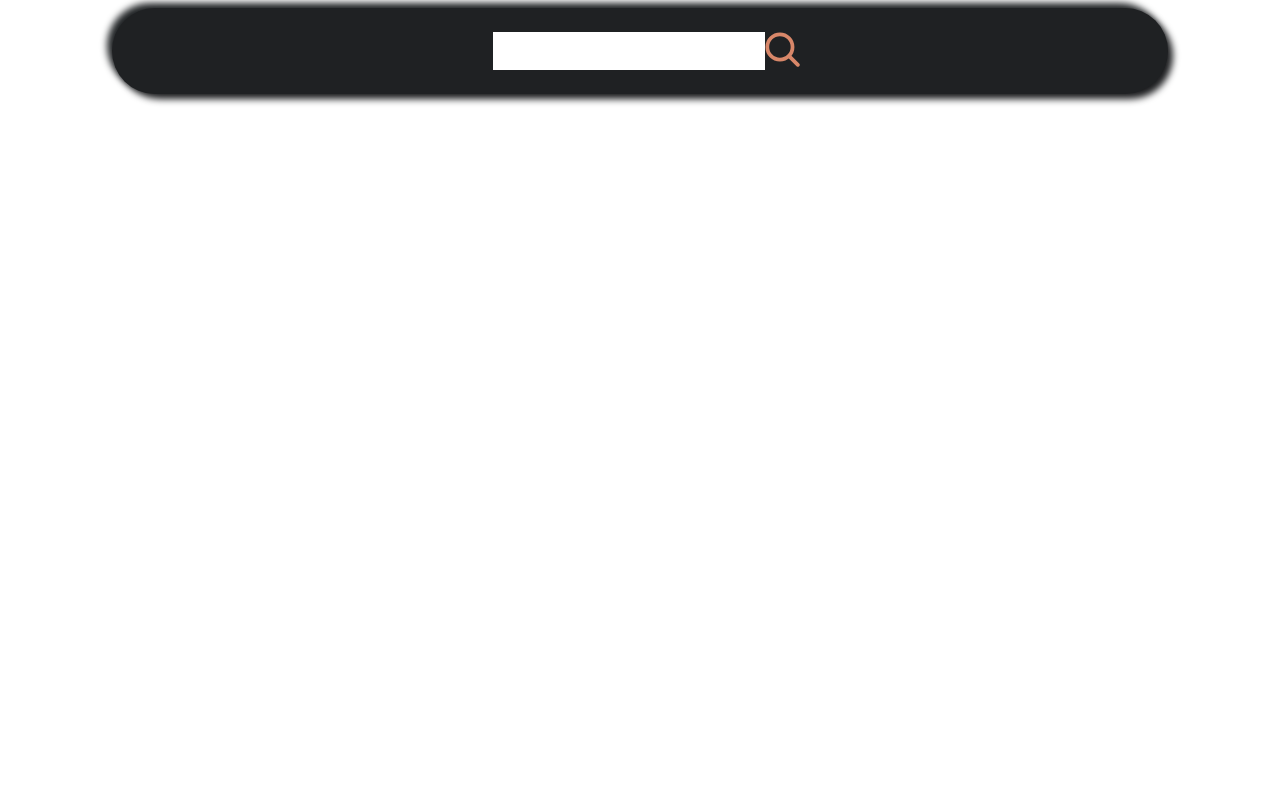
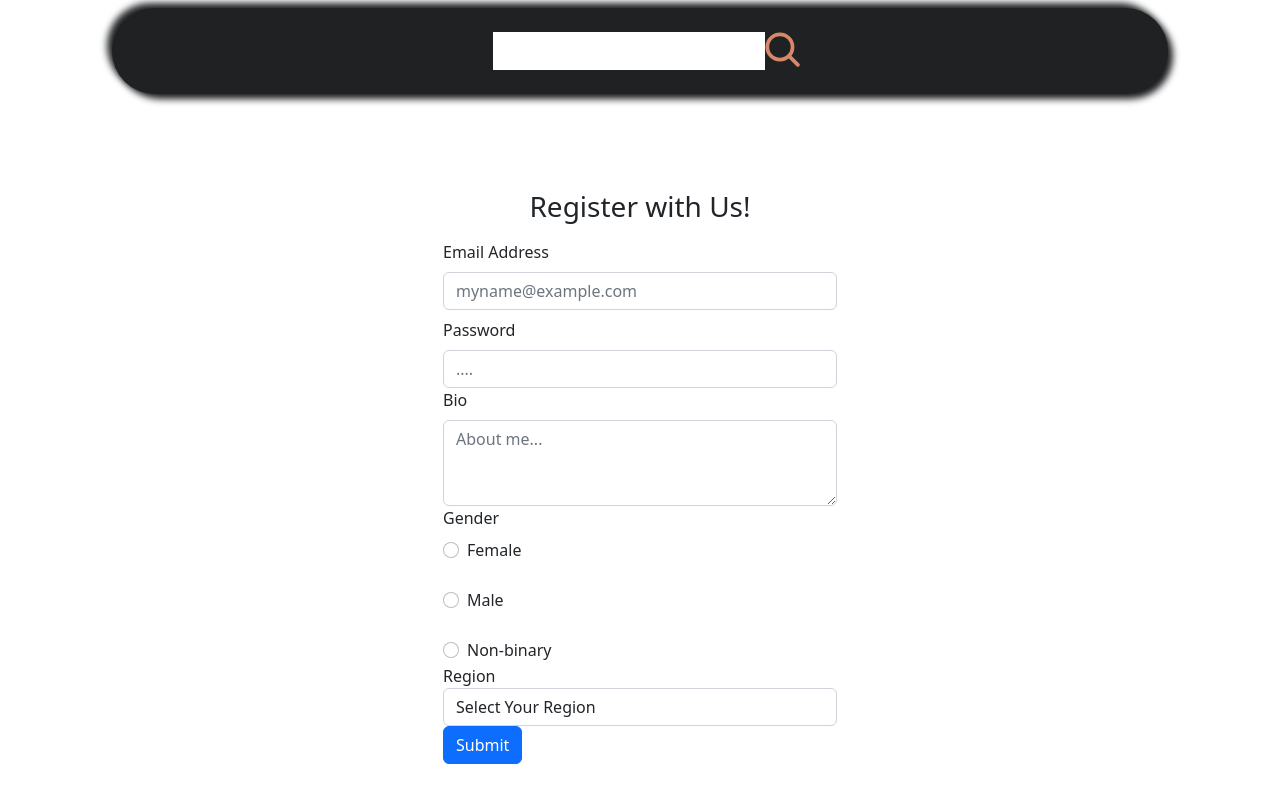
Before and after one commit to gatwi/the-winebrary, a React (Create React App) app: page /register in a window 1280 px wide. Shown: the part 300-1102 px from the top of the page. Before the commit the page ends 800 px from the top, so only its background shows below. Built offline with nearby package versions, Linux system fonts and the light colour scheme.

Commit message:
functional sign-up form+event listeners

```diff
--- a/src/components/Home/Home.js
+++ b/src/components/Home/Home.js
@@ -7,7 +7,7 @@ import { Link } from "react-router-dom";
     return(
         <div>
             <div className="App">
-             <h1>The Winebrary</h1>
+             <h1 className="text-center">The Winebrary</h1>
             </div>
             <div className="card-grid">
                 <div className="carousel slide" data-bs-ride="carousel">
--- a/src/components/NavBar/Navbar.js
+++ b/src/components/NavBar/Navbar.js
@@ -15,7 +15,7 @@ import Search from "../Search/Search";
                     </li>
                     <li className="nav-item">
                         <Link className="nav-link" to="/CATALOGUE">CATALOGUE</Link>
-                        <Link className="nav-link" to="/register">Sign Up</Link>
+                        <Link className="nav-link" to="/register">SIGN UP</Link>
                         <Link to="/cart"><i className=" bi bi-cart-check-fill"></i></Link>
                         <div className="d-flex">
                             <div className="search">
--- a/src/components/Sign-Up/SignUp.js
+++ b/src/components/Sign-Up/SignUp.js
@@ -1,27 +1,56 @@
 import React from "react";
 import "./../../App.css";
 import { useState } from 'react';
-import { Link } from "react-router-dom";
+
 
 function SignUp() {
     const [email, setEmail] = useState("");
+    const [password, setPassword] = useState("");
+    const [bio, setBio] = useState("");
+    const [gender, setGender] = useState("");
+    const [region, setRegion] = useState("");
+
+
 
     const onChangeHandler = (e) => {
-        console.log(e.target.value);
-        setEmail(e.target.value);
+        const val = e.target.value;
+        switch (e.target.name) {
+            case "email":
+                setEmail(val);
+                break;
+            case "password":
+                setPassword(val);
+                break;
+            case "bio":
+                setBio(val);
+                break;
+            case "gender":
+                setGender(val);
+                break;
+            case "region":
+                setRegion(val)
+                break;
+            default:
+                alert("Error");
+        }
     };
 
-    <div className="container">
-        <Link to="/register" className="btn btn-primary">Sign Up!</Link>
+    const submitHandler = () => {
+        const userObj = {email, password, bio, gender, region};
+        alert(JSON.stringify(userObj));
+    }
+
+    return (
+        <div className="container">
         <div className="row justify-content-center pt-5">
             <div className="col-md-5">
                 <div className="card-shadow-lg p-3 mb-5 bg-white rounded">
                     <h3 className="text-center">Register with Us!</h3>
                     <div className="card-body">
                         <div className="form-group">
-                            <lable htmlFor="email" className="form-label pt-2">
+                            <label htmlFor="email" className="form-label pt-2">
                                 Email Address
-                            </lable>
+                            </label>
                             <input
                                 autocomplete="off"
                                 type="email"
@@ -39,6 +68,9 @@ function SignUp() {
                             </label>
                             <input
                                 type="password"
+                                name="password"
+                                value={password}
+                                onChange={onChangeHandler}
                                 className="form-control"
                                 id="password"
                                 placeholder="...."
@@ -54,6 +86,9 @@ function SignUp() {
                             <textarea
                                 className="form-control"
                                 id="exampleFormControlTextarea1"
+                                name="bio"
+                                value={bio}
+                                onChange={onChangeHandler}
                                 rows="3"
                                 placeholder="About me..."
                             />
@@ -67,6 +102,7 @@ function SignUp() {
                                     id="female"
                                     value="female"
                                     name="gender"
+                                    onChange={onChangeHandler}
                                 />
                                 <label className="form-check-label pointer" htmlFor="female">
                                     Female
@@ -74,7 +110,7 @@ function SignUp() {
                             </div>
                         </div>
                         <div className="form-group">
-                            <label className="form-label">Gender</label>
+                            <label className="form-label"/>
                             <div className="form-check">
                                 <input
                                     className="form-check-input"
@@ -82,6 +118,7 @@ function SignUp() {
                                     id="male"
                                     value="male"
                                     name="gender"
+                                    onChange={onChangeHandler}
                                 />
                                 <label className="form-check-label pointer" htmlFor="male">
                                     Male
@@ -89,7 +126,7 @@ function SignUp() {
                             </div>
                         </div>
                         <div className="form-group">
-                            <label className="form-label">Gender</label>
+                            <label className="form-label"/>
                             <div className="form-check">
                                 <input
                                     className="form-check-input"
@@ -97,15 +134,22 @@ function SignUp() {
                                     id="non-binary"
                                     value="non-binary"
                                     name="gender"
+                                    onChange={onChangeHandler}
                                 />
                                 <label className="form-check-label pointer" htmlFor="non-binary">
                                     Non-binary
                                 </label>
                             </div>
                         </div>
+
                         <div className="form-group">
                             <label htmlFor="region">Region</label>
-                            <select className="form-control" id="region">
+                            <select
+                                className="form-control"
+                                id="region"
+                                name="region"
+                                onChange={onChangeHandler}
+                            >
                                 <option value="">Select Your Region</option>
                                 <option value="nairobi">Nairobi</option>
                                 <option value="central">Central</option>
@@ -115,12 +159,21 @@ function SignUp() {
                                 <option value="coast">Coast</option>
                             </select>
                         </div>
-                        <button type="button" className="btn btn-success">Submit</button>
+                        <div className="form-group">
+                            <button
+                                onClick={submitHandler}
+                                type="button"
+                                className="btn btn-primary btn-block"
+                            >
+                                Submit
+                            </button>
+                        </div>
                     </div>
                 </div>
             </div>
         </div>
     </div>
+    )
 }
 
 export default SignUp;
```
Also changed, not shown: src/components/Search/Search.js (+0 -13 lines).
